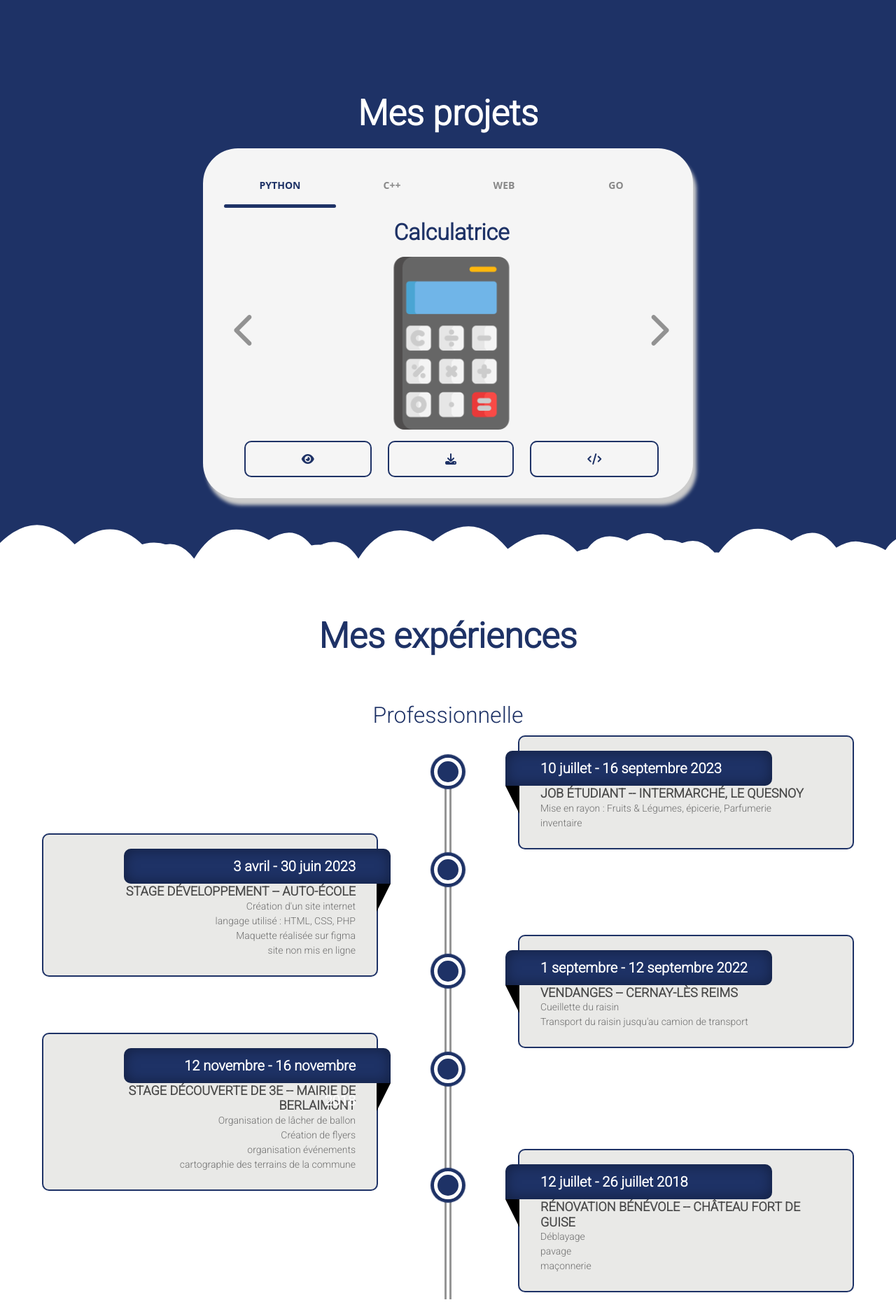
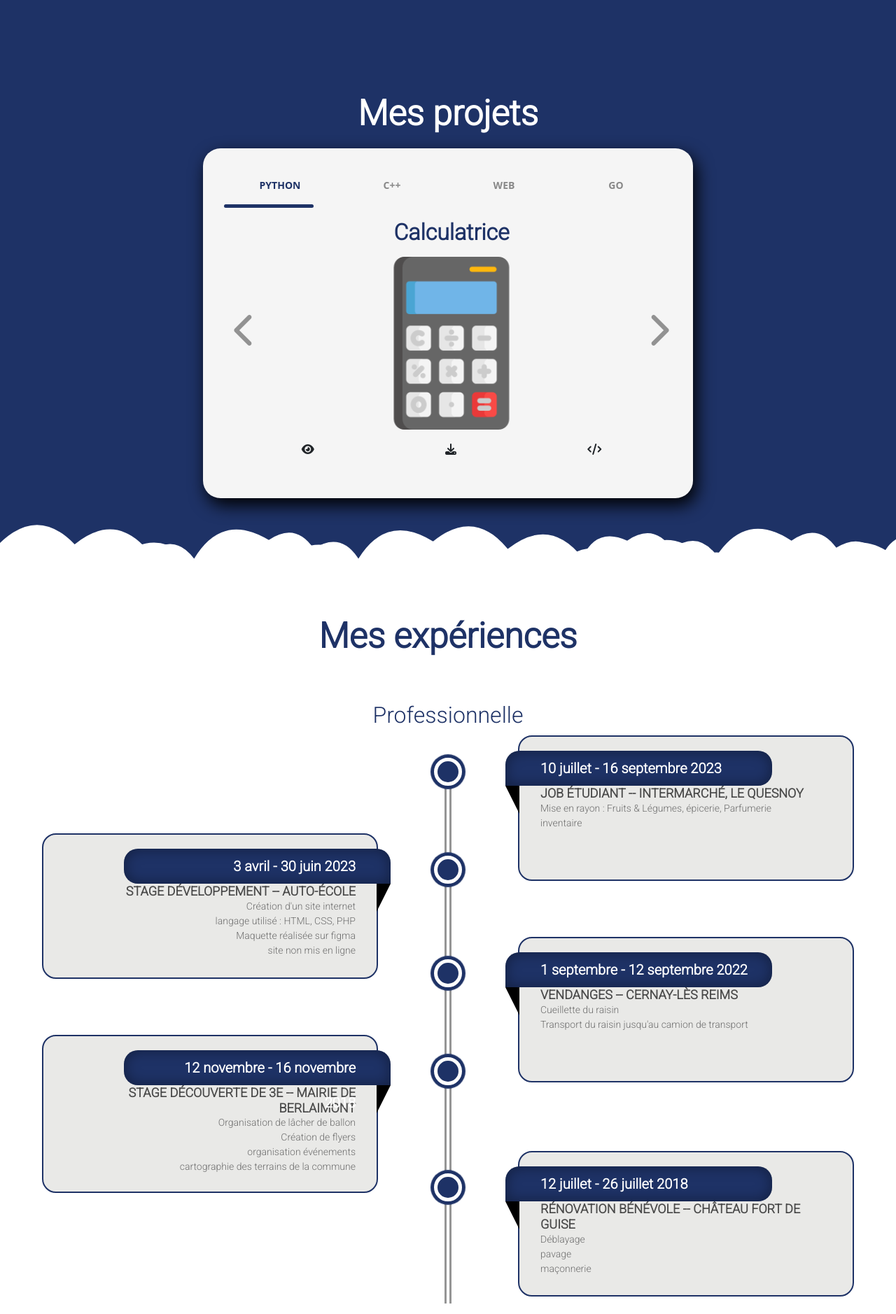
Before and after one commit to Geoffreyriv974/Portfolio, a PHP site: page / in a window 1280 px wide. Shown: the part 1527-3405 px from the top of the page at 70% size. Run offline with PHP 8.4, Linux system fonts and the light colour scheme; some libraries are stand-ins or nearby versions.

Commit message:
Ajustage des borders

```diff
--- a/css/competence.css
+++ b/css/competence.css
@@ -58,3 +58,4 @@
 .color_red{color: red;}
 .color_green{color: darkgreen;}
 .color_pink{color: deeppink;}
+.color_light_green{color: lawngreen}
--- a/css/experience.css
+++ b/css/experience.css
@@ -42,22 +42,24 @@
 }
 .timeline-content{
     display: block;
-    border-radius: 10px;
+    border-radius: 20px;
     background: #e9e9e7;
     padding: 70px 30px 20px;
     position: relative;
     border: solid 2px #1E3266;
+    min-height: 13rem;
 }
 .timeline-content:hover{
     text-decoration: none;
 }
 .timeline-content-1{
     display: block;
-    border-radius: 10px;
+    border-radius: 20px;
     background: #e9e9e7;
     padding: 70px 30px 20px;
     position: relative;
     border: solid 2px #1E3266;
+    min-height: 13rem;
 }
 .timeline-content-1:hover{
     text-decoration: none;
@@ -73,7 +75,7 @@
     color: white;
     line-height: 50px;
     box-shadow: 0 0 20px rgba(0,0,0,0.4) inset;
-    border-radius: 10px 10px 10px 0;
+    border-radius: 20px 20px 20px 0;
     position: absolute;
     top: 20px;
     left: -20px;
@@ -111,7 +113,7 @@
 }
 .timeline:nth-child(2n) .year{
     padding-right: 50px;
-    border-radius: 10px 10px 0 10px;
+    border-radius: 20px 20px 0 20px;
     left: auto;
     right: -20px;
 }
@@ -202,7 +204,7 @@
     justify-content: flex-start;
     background: #1E3266;
     margin: 5% 30% 0 30%;
-    border-radius: 50px;
+    border-radius: 20px;
     min-height: 150px;
 }
 .type_scolaire{
--- a/css/project.css
+++ b/css/project.css
@@ -1,16 +1,17 @@
 /* partie pour les projets*/
-.icon-project .fa-solid {
+.icon-project .btn-download-type {
     border: solid 2px #1E3266;
     color: #1E3266;
     padding: 1rem 5rem;
-    border-radius: 10px;
+    border-radius: 15px;
     cursor: pointer;
     transition: 0.5s;
+    font-weight: 900;
 }
 .icon-project .fa-code {
     cursor: auto;
 }
-.icon-project .fa-solid:hover {
+.icon-project .btn-download-type:hover {
     background: #1E3266;
     color: white;
 }
@@ -46,8 +47,8 @@
     background: #f5f5f5;
     padding: 20px 30px;
     overflow: hidden;
-    border-radius: 50px;
-    box-shadow: 5px 10px 5px #ccc;
+    border-radius: 25px;
+    box-shadow: 5px 10px 25px black;
     margin: 0 auto;
 }
 .tabs .tab-header {
@@ -75,7 +76,7 @@
 }
 .tabs .tab-indicator {
     position: relative;
-    width: calc(100% / 4);
+    width: calc(100% / 5);
     height: 5px;
     background: #1E3266;
     left: 0;
```
